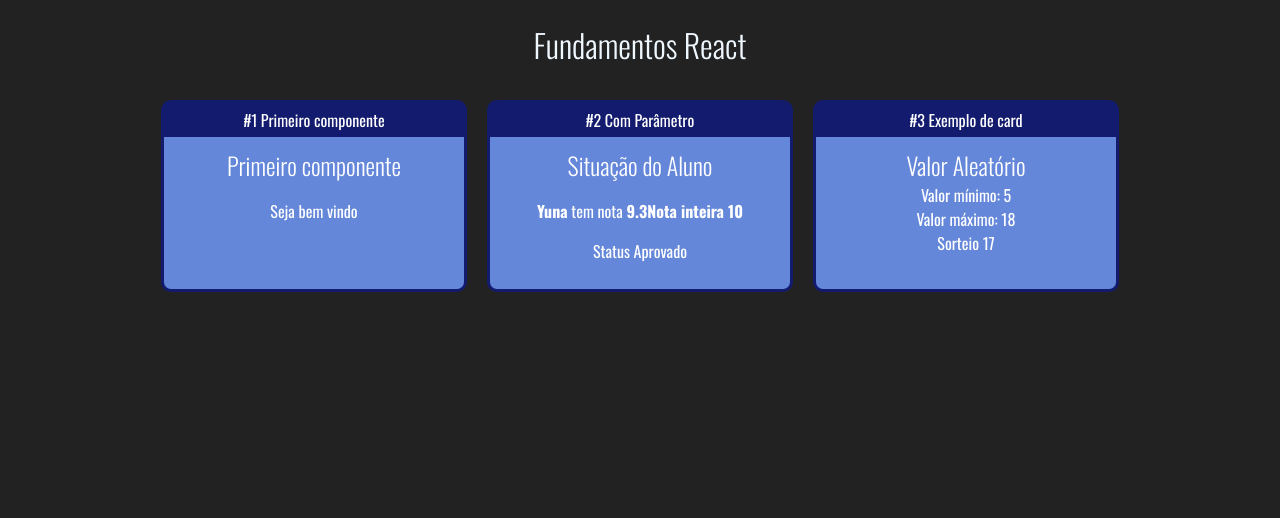
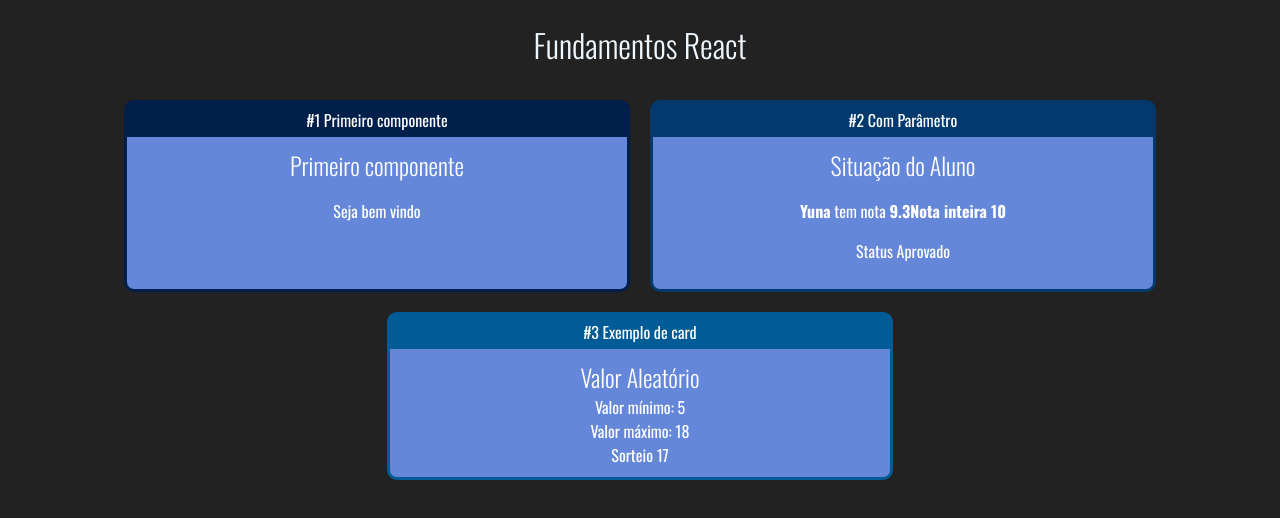
Before and after one commit to alesandraisla/curso-reactjs-redux, a React (Create React App) app in the folder fundamentos-react/: page / in a window 1280 px wide. Shown: the top 518 px of the page. Built offline with nearby package versions, Linux system fonts and the light colour scheme.

Commit message:
Estilos dinâmicos

```diff
--- a/fundamentos-react/src/App.jsx
+++ b/fundamentos-react/src/App.jsx
@@ -12,13 +12,13 @@ export default function App(props) {
       <div className="App">
         <h1>Fundamentos React</h1>
         <div className="Cards">
-          <Card titulo="#1 Primeiro componente">
+          <Card titulo="#1 Primeiro componente" color="#011f4b  ">
             <Primeiro></Primeiro>
           </Card>
-          <Card titulo="#2 Com Parâmetro">
+          <Card titulo="#2 Com Parâmetro" color="#03396c  ">
             <ComParametro titulo="Situação do Aluno" aluno="Yuna" nota={9.3} />
           </Card>
-          <Card titulo="#3 Exemplo de card">
+          <Card titulo="#3 Exemplo de card" color="#005b96 ">
             <Aleatorio minimo={5} maximo={18} />
           </Card>
         </div>
--- a/fundamentos-react/src/components/layout/Card.css
+++ b/fundamentos-react/src/components/layout/Card.css
@@ -1,13 +1,13 @@
 .Card {
-  background-color: rgb(18, 27, 109);
   color: white;
   border-radius: 10px;
   overflow: hidden;
-  border: 3px solid rgb(18, 27, 109);
+  border: 3px solid;
   margin: 10px;
   display: flex;
   flex-direction: column;
-  min-width: 300px;
+  min-width: 500px;
+  max-width: 500px;
 }
 
 .Card .Title {
--- a/fundamentos-react/src/components/layout/Card.jsx
+++ b/fundamentos-react/src/components/layout/Card.jsx
@@ -2,8 +2,12 @@ import React from "react";
 import "./Card.css";
 
 export default function Card(props) {
+  const style = {
+    backgroundColor: props.color || "navy",
+    borderColor: props.color || "navy",
+  };
   return (
-    <div className="Card">
+    <div className="Card" style={style}>
       <div className="Title">{props.titulo}</div>
       <div className="Content">{props.children}</div>
     </div>
```
